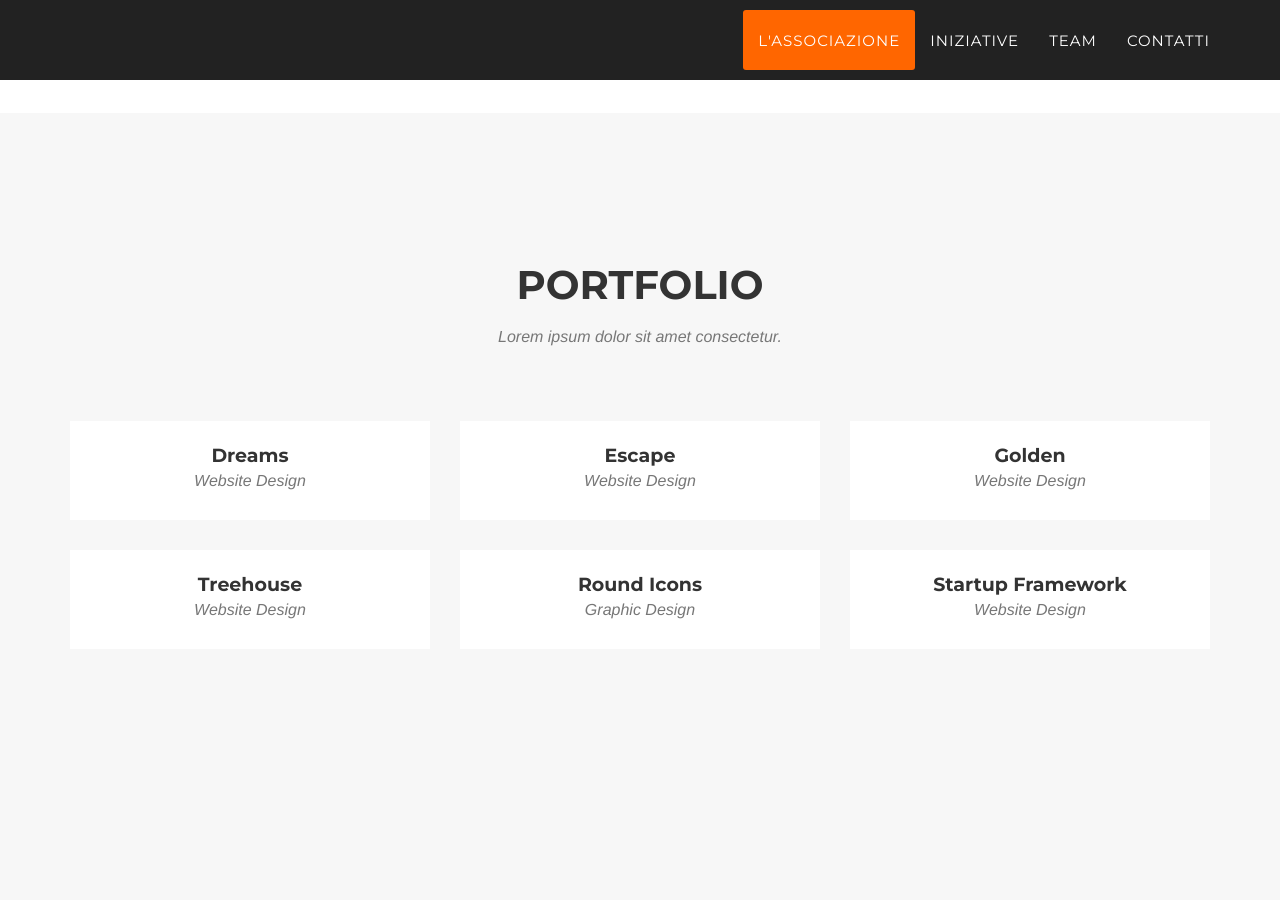
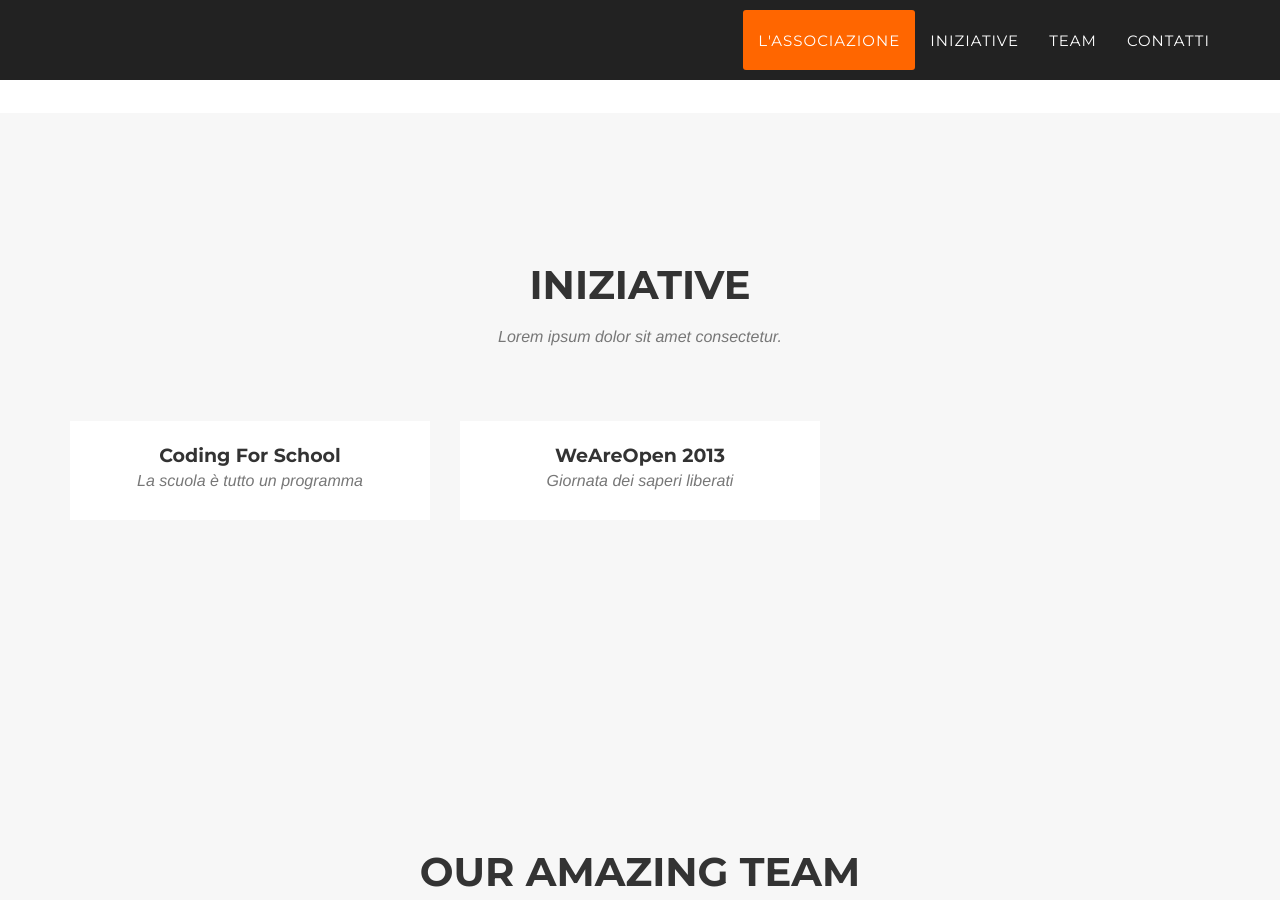
Before and after one commit to UieLinux/UieLinux.github.io, a Jekyll site: the page built from _posts/2014-07-17-project-2.markdown, in a window 1280 px wide and 900 px high, scrolled down 1432 px. Built offline with Jekyll 4.4.1, drawn with Linux system fonts in a browser that asks for light colours; some web fonts are replaced.

Commit message:
portfolio section

```diff
--- a/_includes/portfolio_grid.html
+++ b/_includes/portfolio_grid.html
@@ -3,7 +3,7 @@
         <div class="container">
             <div class="row">
                 <div class="col-lg-12 text-center">
-                    <h2 class="section-heading">Portfolio</h2>
+                    <h2 class="section-heading">Iniziative</h2>
                     <h3 class="section-subheading text-muted">Lorem ipsum dolor sit amet consectetur.</h3>
                 </div>
             </div>
--- a/_posts/2014-07-17-project-2.markdown
+++ b/_posts/2014-07-17-project-2.markdown
@@ -1,13 +1,13 @@
 ---
-title: Escape
-subtitle: Website Design
+title: Coding For School
+subtitle: La scuola è tutto un programma
 layout: default
 modal-id: 2
-date: 2014-07-17
+date: 2014-12-28
 img: escape.png
-thumbnail: escape-thumbnail.png
+thumbnail: CFS_thumbnail.png
 alt: image-alt
-project-date: April 2014
+project-date: December 2014
 client: Start Bootstrap
 category: Web Development
 description: Lorem ipsum dolor sit amet, usu cu alterum nominavi lobortis. At duo novum diceret. Tantas apeirian vix et, usu sanctus postulant inciderint ut, populo diceret necessitatibus in vim. Cu eum dicam feugiat noluisse.
```
Also changed, not shown: _posts/2014-07-18-project-1.markdown (+5 -5 lines), _posts_samples/2014-07-13-project-6.markdown (renamed from _posts/2014-07-13-project-6.markdown), _posts_samples/2014-07-14-project-5.markdown (renamed from _posts/2014-07-14-project-5.markdown), _posts_samples/2014-07-15-project-4.markdown (renamed from _posts/2014-07-15-project-4.markdown), _posts_samples/2014-07-16-project-3.markdown (renamed from _posts/2014-07-16-project-3.markdown), img/portfolio/CFS_thumbnail.png (added), img/portfolio/weareopen_thumbnail.png (added), 11 other files.
